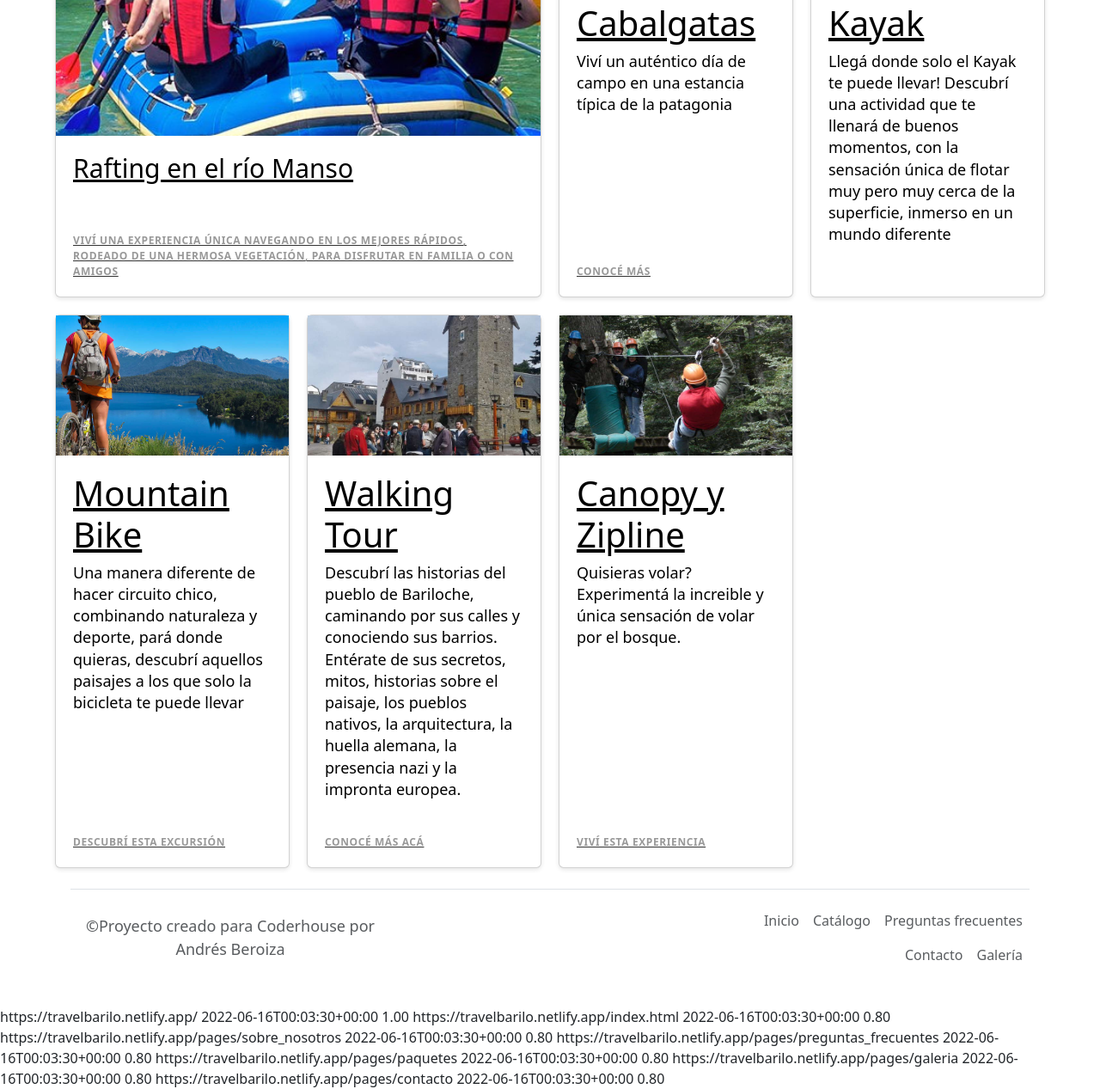
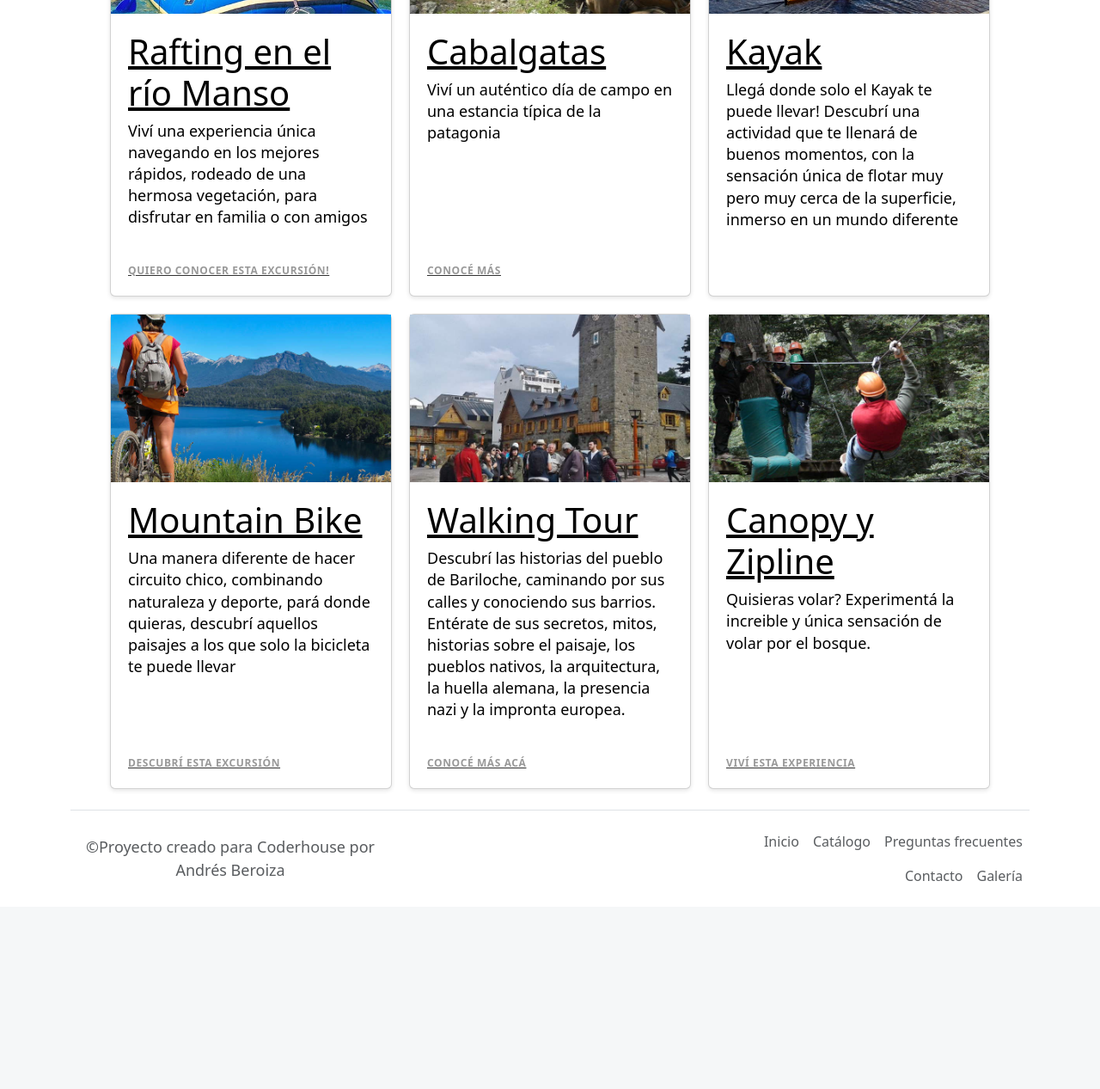
Before and after one commit to PowerPan98/Proyecto-CoderHouse-TravelBarilo, a website: page index.html in a window 1280 px wide. Shown: the part 807-2074 px from the top of the page at 86% size. After the commit the page ends 1886 px from the top, so only its background shows below. Drawn offline with Linux system fonts and the light colour scheme.

Commit message:
Cambio estilizado index y gradient

```diff
--- a/css/translated.css
+++ b/css/translated.css
@@ -205,11 +205,11 @@ html {
   padding: 0; }
 
 .band {
-  width: 90%;
+  width: 80%;
   max-width: 1240px;
   margin: 0 auto;
   display: grid;
-  grid-template-columns: 1fr;
+  grid-template-columns: 1fr 1fr 1fr;
   grid-template-rows: auto;
   grid-gap: 20px;
   margin-top: 20px; }
@@ -273,13 +273,13 @@ p {
   .band {
     grid-template-columns: 1fr 1fr; }
   .item-1 {
-    grid-column: 1/ span 2; }
+    grid-column: 1/ span 1; }
     .item-1 h1 {
-      font-size: 30px; } }
+      font-size: 2.5rem; } }
 
 @media only screen and (min-width: 850px) {
   .band {
-    grid-template-columns: 1fr 1fr 1fr 1fr; } }
+    grid-template-columns: 1fr 1fr 1fr ; } }
 
 /*Estilo general pagina principal*/
 li a {
@@ -312,4 +312,4 @@ nav ul li {
 
 .encabezado {
   background: #020024;
-  background: linear-gradient(90deg, #020024 0%, #3f88c5 0%, #4d4d4d 100%); }
+  background: linear-gradient(90deg, #020024 0%, #3f88c5 0%, #11499f  100%); }
--- a/index.html
+++ b/index.html
@@ -58,8 +58,9 @@
                 </div>
                 <article>
                     <h1>Rafting en el río Manso</h1>
-                    <span>Viví una experiencia única navegando en los mejores rápidos, rodeado de una hermosa
-                        vegetación, para disfrutar en familia o con amigos</span>
+                    <p>Viví una experiencia única navegando en los mejores rápidos, rodeado de una hermosa
+                        vegetación, para disfrutar en familia o con amigos</p>
+                    <span>Quiero conocer esta excursión!</span>
                 </article>
             </a>
         </div>
@@ -146,50 +147,4 @@
         </footer>
     </div>
 </body>
-<urlset
-    xsi:schemaLocation="http://www.sitemaps.org/schemas/sitemap/0.9 http://www.sitemaps.org/schemas/sitemap/0.9/sitemap.xsd">
-    <!--
-     created with Free Online Sitemap Generator www.xml-sitemaps.com
-    -->
-    <url>
-        <loc>https://travelbarilo.netlify.app/</loc>
-        <lastmod>2022-06-16T00:03:30+00:00</lastmod>
-        <priority>1.00</priority>
-    </url>
-    <url>
-        <loc>https://travelbarilo.netlify.app/index.html</loc>
-        <lastmod>2022-06-16T00:03:30+00:00</lastmod>
-        <priority>0.80</priority>
-    </url>
-    <url>
-        <loc>
-            https://travelbarilo.netlify.app/pages/sobre_nosotros
-        </loc>
-        <lastmod>2022-06-16T00:03:30+00:00</lastmod>
-        <priority>0.80</priority>
-    </url>
-    <url>
-        <loc>
-            https://travelbarilo.netlify.app/pages/preguntas_frecuentes
-        </loc>
-        <lastmod>2022-06-16T00:03:30+00:00</lastmod>
-        <priority>0.80</priority>
-    </url>
-    <url>
-        <loc>https://travelbarilo.netlify.app/pages/paquetes</loc>
-        <lastmod>2022-06-16T00:03:30+00:00</lastmod>
-        <priority>0.80</priority>
-    </url>
-    <url>
-        <loc>https://travelbarilo.netlify.app/pages/galeria</loc>
-        <lastmod>2022-06-16T00:03:30+00:00</lastmod>
-        <priority>0.80</priority>
-    </url>
-    <url>
-        <loc>https://travelbarilo.netlify.app/pages/contacto</loc>
-        <lastmod>2022-06-16T00:03:30+00:00</lastmod>
-        <priority>0.80</priority>
-    </url>
-</urlset>
-
 </html>
```
